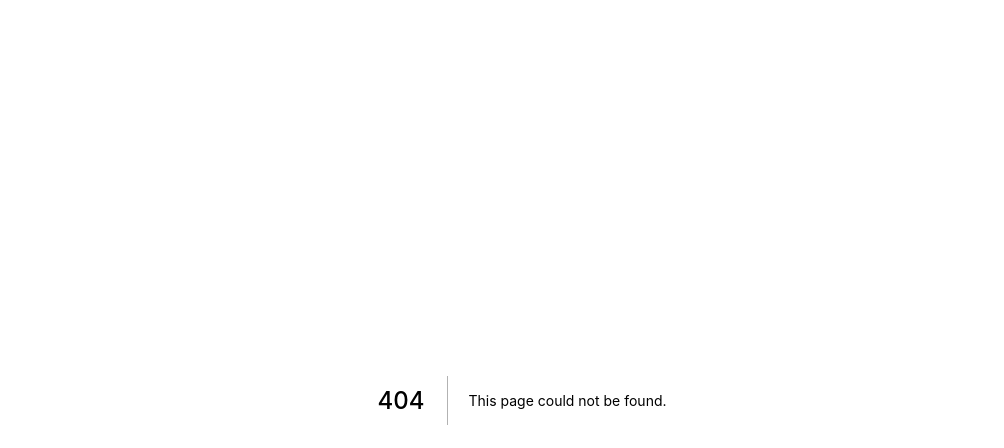
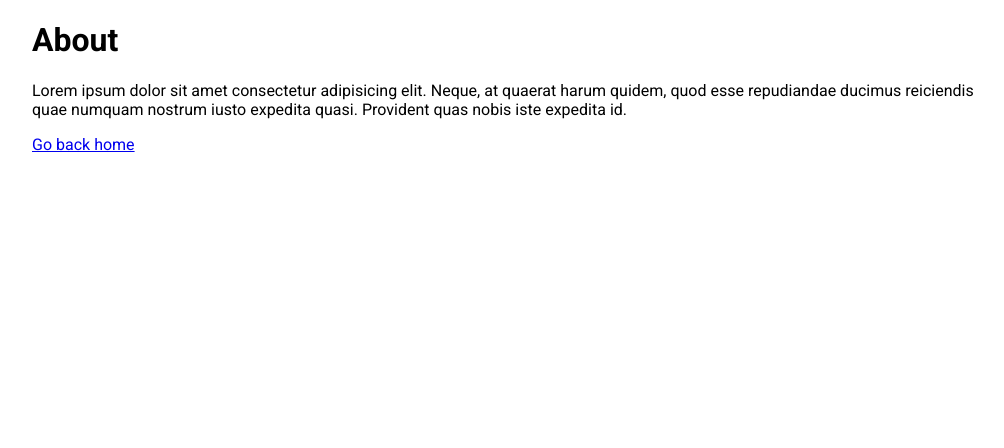
Before and after one commit to omhoumz/manage-events, a Next.js app: page /about in a window 1280 px wide. Before the commit this address had no page. Shown: the top 448 px of the page, without its empty margins (118-1122 px from the left). Built offline with nearby package versions, Linux system fonts and the light colour scheme.

Commit message:
feat: about page

```diff
--- /dev/null
+++ b/pages/about.js
@@ -0,0 +1,28 @@
+import React, { memo } from 'react'
+import Link from 'next/link'
+
+const About = memo(function About() {
+  return (
+    <div>
+      <style jsx>{`
+        div {
+          max-width: 980px;
+          width: 100%;
+
+          margin-inline-start: auto;
+          margin-inline-end: auto;
+        }
+      `}</style>
+      <h1>About</h1>
+      <p>
+        Lorem ipsum dolor sit amet consectetur adipisicing elit. Neque, at
+        quaerat harum quidem, quod esse repudiandae ducimus reiciendis quae
+        numquam nostrum iusto expedita quasi. Provident quas nobis iste expedita
+        id.
+      </p>
+      <Link href='/'>Go back home</Link>
+    </div>
+  )
+})
+
+export default About
```
